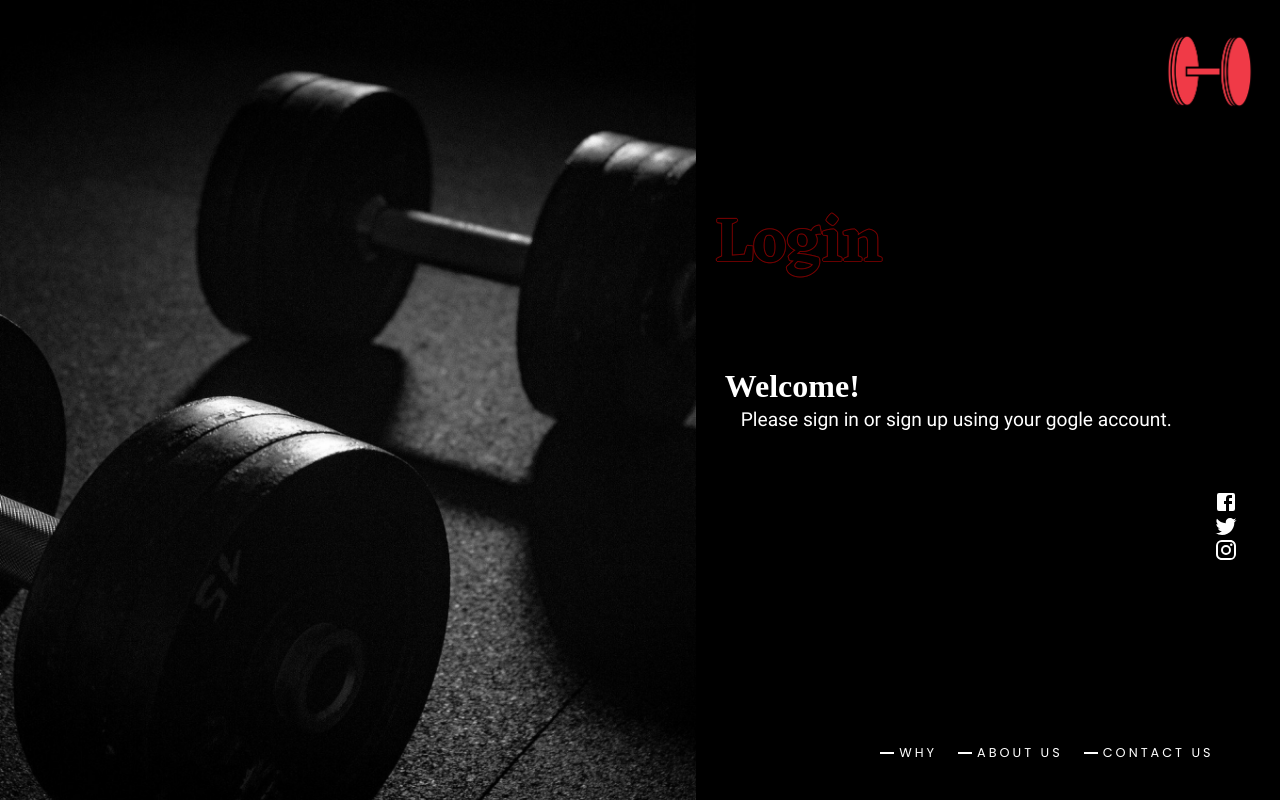
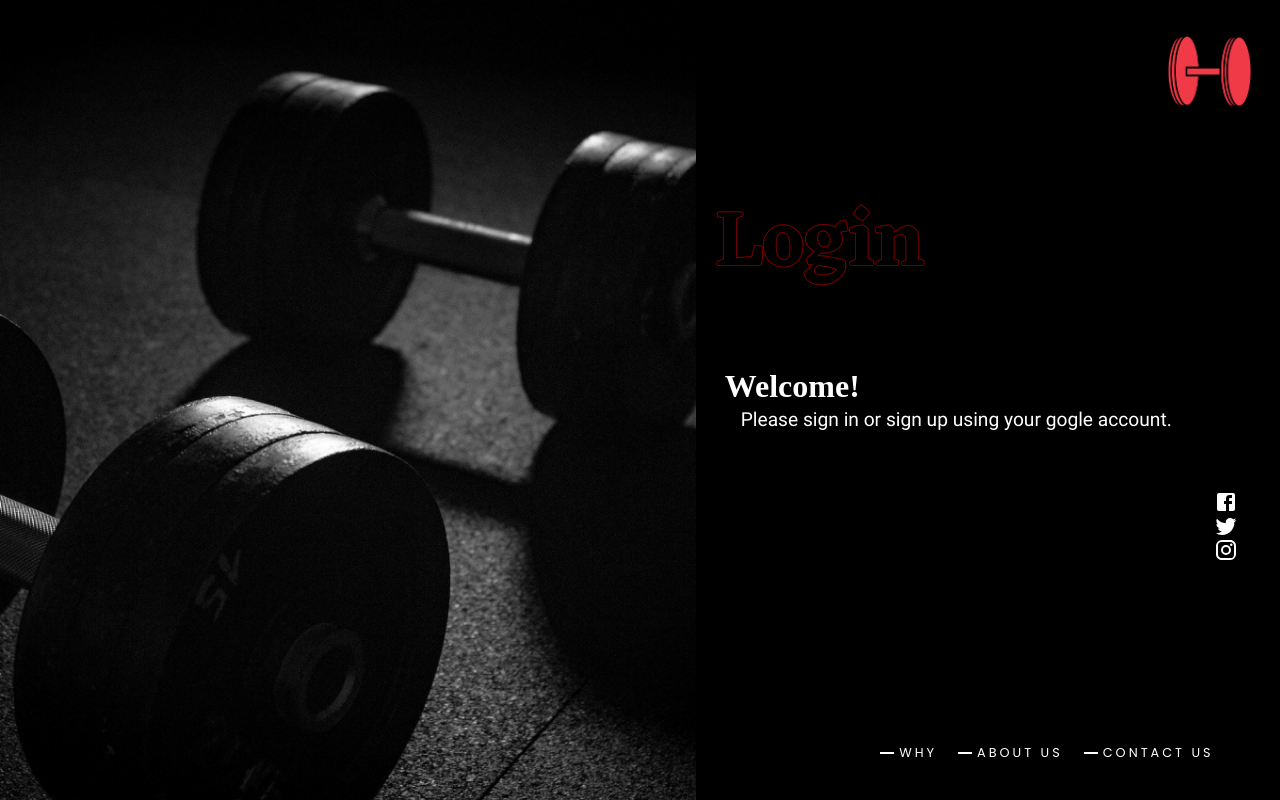
Before and after one commit to ChrisCodeCole/temp-dotnet-cra, a React (Create React App) app: page /login in a window 1280 px wide. Built offline with nearby package versions, Linux system fonts and the light colour scheme; a web font is replaced by a local one.

Commit message:
updated header font size

```diff
--- a/src/components/Header/Header.module.css
+++ b/src/components/Header/Header.module.css
@@ -6,7 +6,7 @@
 .headerText {
 	font-family: Eczar;
 	font-weight: 600;
-	font-size: 4rem;
+	font-size: 5rem;
 	line-height: calc(4rem * 1);
 	margin: 0;
 	/* TODO: use global colors with variables */
```
